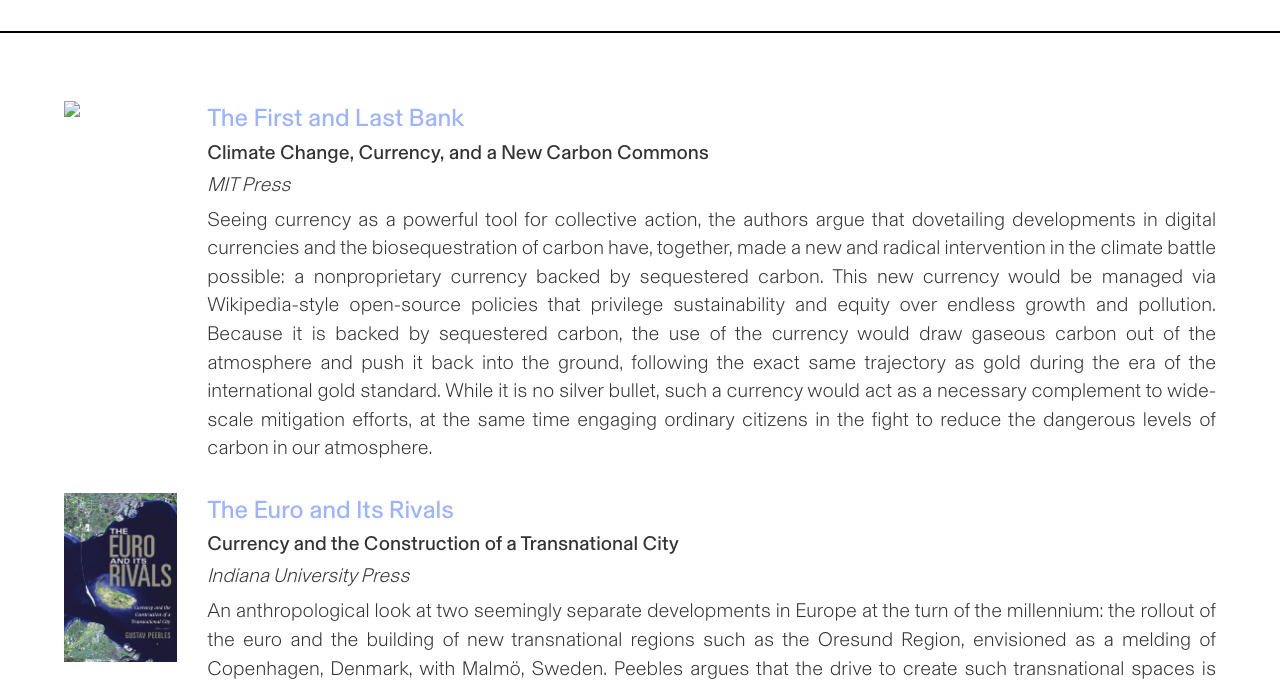
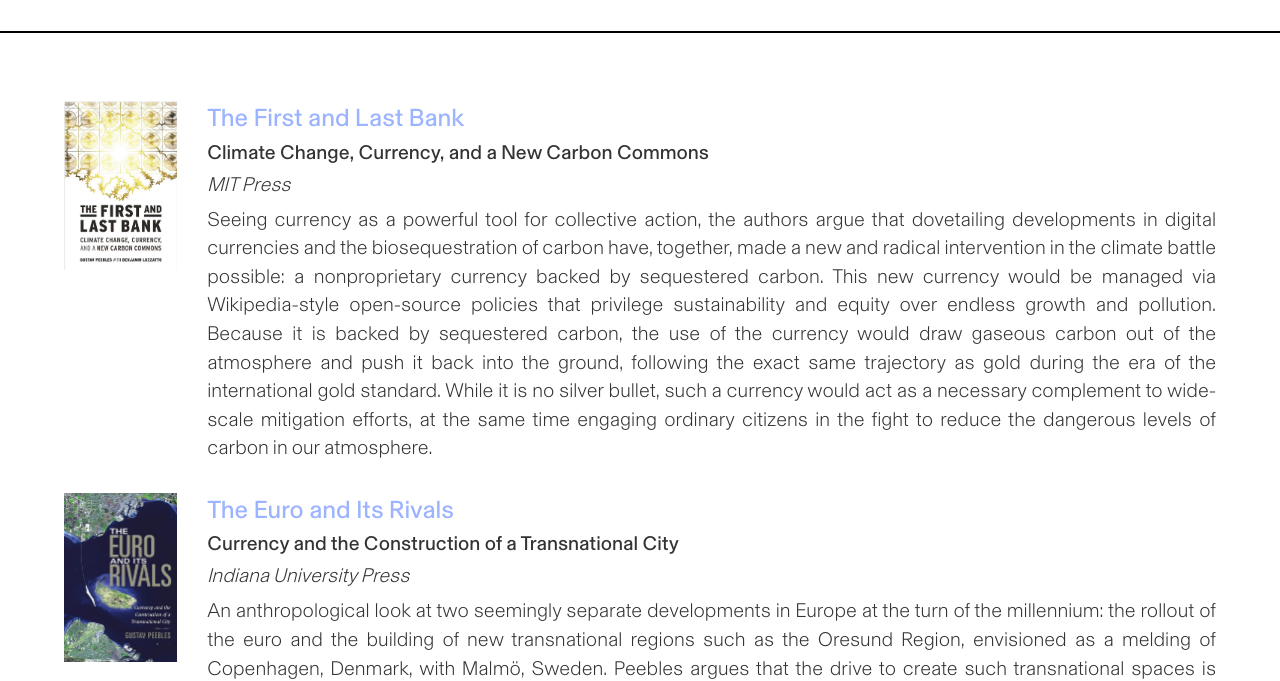
Before and after one commit to cschlaik/gpwebsite, a plain HTML site: page writing.html in a window 1280 px wide. Shown: the part 119-800 px from the top of the page. Drawn offline with nearby package versions, Linux system fonts and the light colour scheme.

Commit message:
Update writing.html

```diff
--- a/writing.html
+++ b/writing.html
@@ -59,7 +59,7 @@
 
       <div class="writ-item">
         <div class="writ-img">
-          <img class="doc-img" src="images/FALB_CoverWithNames.jpg.jpeg">
+          <img class="doc-img" src="images/FALB_CoverWithNames.jpg">
         </div>
         <div class="writ-description">
           <a href="https://mitpress.mit.edu/9780262049641/the-first-and-last-bank/" target="_blank">The First and Last Bank</a>
```
